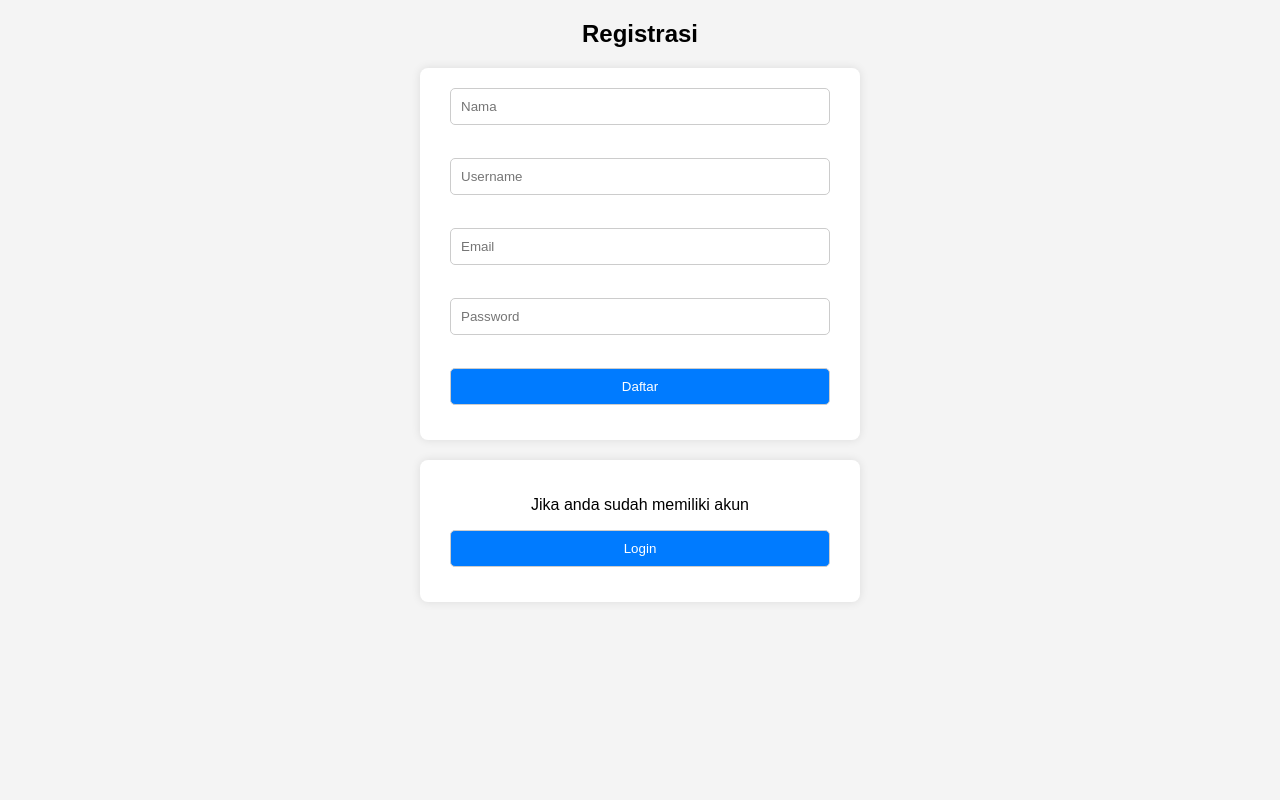
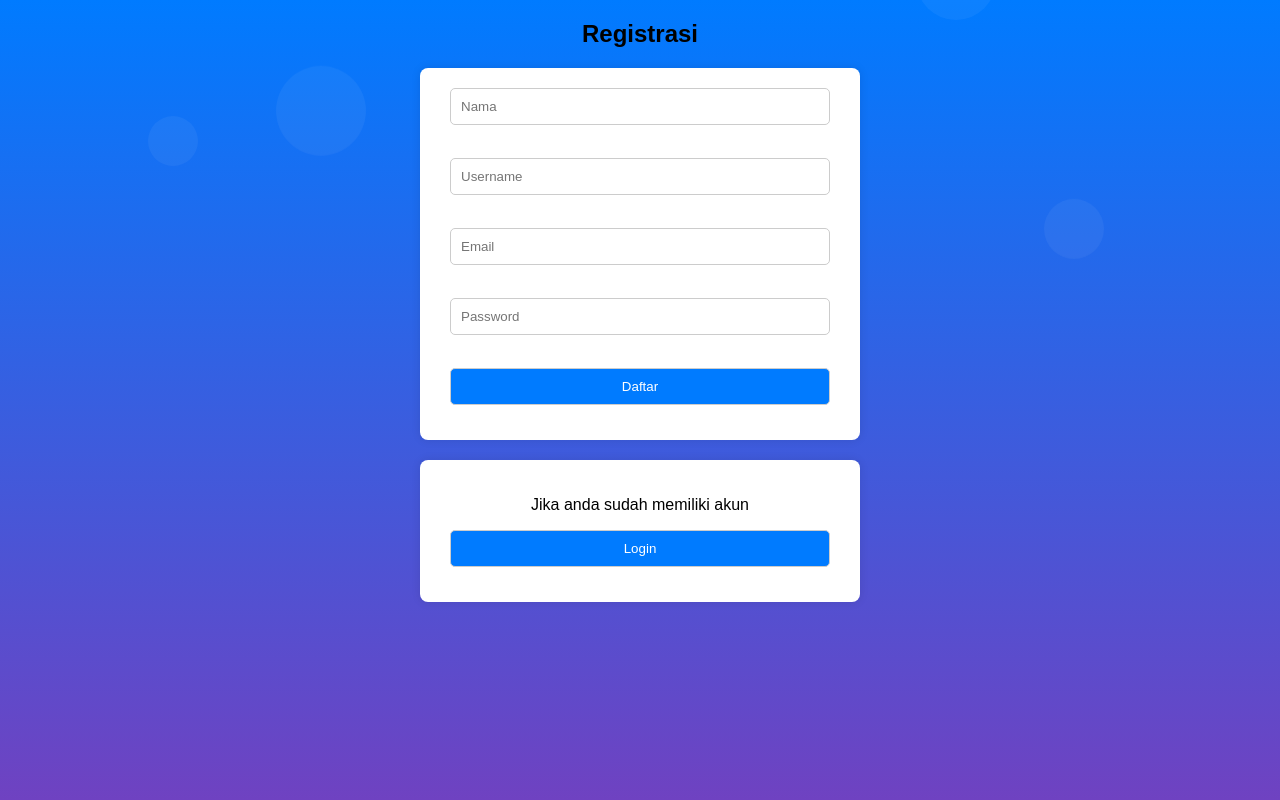
Before and after one commit to CarroVeloce/UAS_PWL, a PHP site: page /Regis.php in a window 1280 px wide. Run offline with PHP 8.4, Linux system fonts and the light colour scheme.

Commit message:
ubah dikit

```diff
--- a/Regis.php
+++ b/Regis.php
@@ -90,8 +90,164 @@
             height: 100vh;
             flex-direction: column;
         }
+
+        .moving-background {
+            position: absolute;
+            top: 0;
+            left: 0;
+            width: 100%;
+            height: 100%;
+            background: linear-gradient(to bottom, #007bff, #6f42c1);
+            z-index: -2;
+            animation: animateBackground 15s linear infinite;
+        }
+
+        @keyframes animateBackground {
+            from {
+                background-position: 0 0;
+            }
+
+            to {
+                background-position: 0 100%;
+            }
+        }
+
+        .floating-shapes {
+            position: absolute;
+            width: 100%;
+            height: 100%;
+            z-index: -1;
+        }
+
+        .circle {
+            position: absolute;
+            border-radius: 50%;
+            background-color: rgba(255, 255, 255, 0.05);
+            pointer-events: none;
+            animation: animateCircles 15s linear infinite;
+        }
+
+        .circle:nth-child(1) {
+            width: 50px;
+            height: 50px;
+            left: 10%;
+            animation-duration: 15s;
+        }
+
+        .circle:nth-child(2) {
+            width: 80px;
+            height: 80px;
+            left: 70%;
+            animation-duration: 12s;
+        }
+
+        .circle:nth-child(3) {
+            width: 70px;
+            height: 70px;
+            left: 40%;
+            animation-duration: 10s;
+        }
+
+        .circle:nth-child(4) {
+            width: 60px;
+            height: 60px;
+            left: 80%;
+            animation-duration: 17s;
+        }
+
+        .circle:nth-child(5) {
+            width: 90px;
+            height: 90px;
+            left: 20%;
+            animation-duration: 14s;
+        }
+
+        .circle:nth-child(6) {
+            width: 120px;
+            height: 120px;
+            left: 50%;
+            animation-duration: 11s;
+        }
+
+        @keyframes animateCircles {
+            0% {
+                transform: translateY(100vh);
+            }
+
+            100% {
+                transform: translateY(-100vh);
+            }
+        }
+
+        @keyframes slideDown {
+            from {
+                opacity: 0;
+                transform: translateY(-50px);
+            }
+
+            to {
+                opacity: 1;
+                transform: translateY(0);
+            }
+        }
+
+        @keyframes fadeIn {
+            from {
+                opacity: 0;
+                transform: scale(0.9);
+            }
+
+            to {
+                opacity: 1;
+                transform: scale(1);
+            }
+        }
+
+        button {
+            width: calc(100% - 20px);
+            padding: 10px;
+            margin-bottom: 15px;
+            border-radius: 5px;
+            border: 1px solid #ccc;
+            background-color: #007bff;
+            color: #fff;
+            cursor: pointer;
+        }
+
+
+        button:hover {
+            background-color: #0056b3;
+        }
+        .error-message {
+            color: red;
+            text-align: center;
+            margin-top: 10px;
+            opacity: 0;
+            animation: fadeIn 0.5s ease forwards;
+        }
+
+        @keyframes fadeIn {
+            from {
+                opacity: 0;
+                transform: translateY(-20px);
+            }
+
+            to {
+                opacity: 1;
+                transform: translateY(0);
+            }
+        }
     </style>
 <body>
+    <div class="moving-background"></div>
+    <div class="floating-shapes">
+        <div class="circle"></div>
+        <div class="circle"></div>
+        <div class="circle"></div>
+        <div class="circle"></div>
+        <div class="circle"></div>
+        <div class="circle"></div>
+    </div>
     <h2>Registrasi</h2>
     <form method="post">
         <input type="text" name="nama" placeholder="Nama"><br><br>
--- a/index.php
+++ b/index.php
@@ -110,6 +110,7 @@ $data_json = json_encode($data);
             color: #333;
         }
 
+
         table {
             width: 80%;
             margin: 20px auto;
--- a/master_barang.php
+++ b/master_barang.php
@@ -182,7 +182,7 @@
             text-decoration: none;
             border-radius: 4px;
             position: absolute;
-            top: 56px;
+            top: 58px;
             right: 0;
             background-color: #007bff;
             color: #fff;
--- a/master_supplier.php
+++ b/master_supplier.php
@@ -152,7 +152,7 @@
 
         .button-add {
             position: absolute;
-            top: 110px;
+            top: 115px;
             right: 0;
             background-color: #007bff;
             color: #fff;
```
